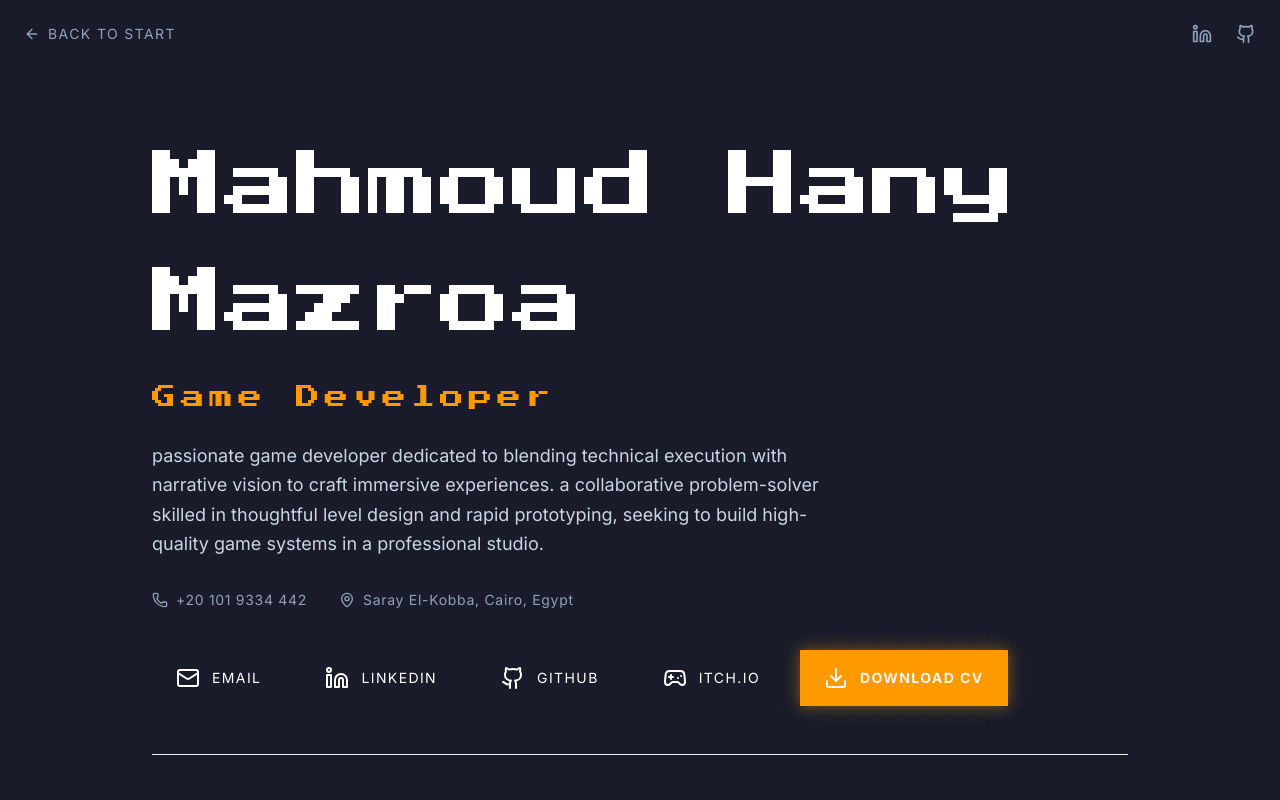
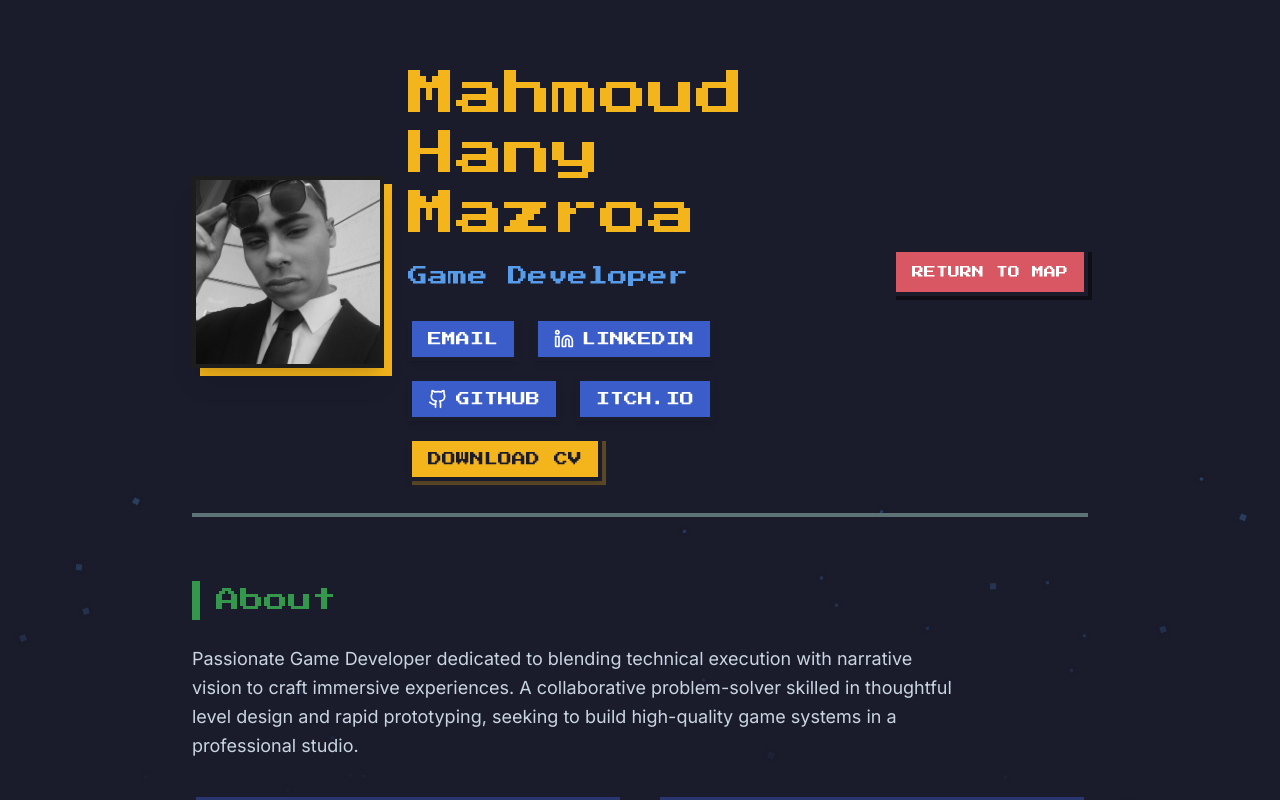
Before and after one commit to MahmoudHany908/portfolio, a React (Vite) app: page /quick in a window 1280 px wide. Shown: the top 800 px of the page. Built offline with nearby package versions, Linux system fonts and the light colour scheme.

Commit message:
Restore original QuickView UI and add buttons there

```diff
--- a/src/App.jsx
+++ b/src/App.jsx
@@ -10,8 +10,8 @@ export default function App() {
     <BrowserRouter>
       <Routes>
         <Route path="/" element={<Overworld />} />
-        <Route path="/simple" element={<QuickView />} />
-        <Route path="/quick" element={<QuickView />} />
+        <Route path="/simple" element={<SimpleView />} />
+        <Route path="/quick" element={<SimpleView />} />
         <Route path="/preview" element={<Preview />} />
       </Routes>
     </BrowserRouter>
--- a/src/pages/SimpleView.jsx
+++ b/src/pages/SimpleView.jsx
@@ -64,12 +64,31 @@ export default function SimpleView() {
                 className="relative w-32 h-32 md:w-48 md:h-48 object-cover pixel-border border-4 border-retro-dark shadow-xl z-10 filter grayscale group-hover:grayscale-0 transition-all duration-500"
               />
             </div>
-            <div>
+            <div className="w-full mt-4 md:mt-0">
               <h1 className="text-4xl md:text-5xl font-pixel text-retro-yellow mb-4 leading-tight group-hover:text-retro-light-green transition-colors">{profile.name}</h1>
-              <h2 className="text-xl text-retro-light-blue font-pixel">{profile.role}</h2>
+              <h2 className="text-xl text-retro-light-blue font-pixel mb-6">{profile.role}</h2>
+
+              {/* Retro Big Contact Buttons */}
+              <div className="flex flex-wrap gap-4 mt-6">
+                <a href={`mailto:${profile.email}`} className="pixel-btn bg-retro-blue text-white hover:bg-white hover:text-retro-dark transition-colors px-4 py-2 text-xs md:text-sm shadow-md">
+                  EMAIL
+                </a>
+                <a href={profile.links.linkedin} target="_blank" rel="noreferrer" className="pixel-btn bg-retro-blue text-white hover:bg-white hover:text-retro-dark transition-colors px-4 py-2 text-xs md:text-sm shadow-md flex items-center gap-2">
+                  <LinkedinIcon /> LINKEDIN
+                </a>
+                <a href={profile.links.github} target="_blank" rel="noreferrer" className="pixel-btn bg-retro-blue text-white hover:bg-white hover:text-retro-dark transition-colors px-4 py-2 text-xs md:text-sm shadow-md flex items-center gap-2">
+                  <GithubIcon /> GITHUB
+                </a>
+                <a href="https://itch.io/profile/nightfuryexe" target="_blank" rel="noreferrer" className="pixel-btn bg-retro-blue text-white hover:bg-white hover:text-retro-dark transition-colors px-4 py-2 text-xs md:text-sm shadow-md">
+                  ITCH.IO
+                </a>
+                <a href="/Mahmoud_Hany_CV.pdf" download className="pixel-btn bg-retro-yellow text-retro-dark hover:bg-white transition-colors px-4 py-2 text-xs md:text-sm shadow-md drop-shadow-[4px_4px_0_rgba(244,180,27,0.3)]">
+                  DOWNLOAD CV
+                </a>
+              </div>
             </div>
           </div>
-          <Link to="/" className="pixel-btn bg-retro-red text-center shrink-0 hover:scale-105 transition-transform drop-shadow-[4px_4px_0_rgba(0,0,0,0.5)]">
+          <Link to="/" className="pixel-btn bg-retro-red text-center shrink-0 hover:scale-105 transition-transform drop-shadow-[4px_4px_0_rgba(0,0,0,0.5)] mt-4 md:mt-0">
             RETURN TO MAP
           </Link>
         </motion.header>
```
